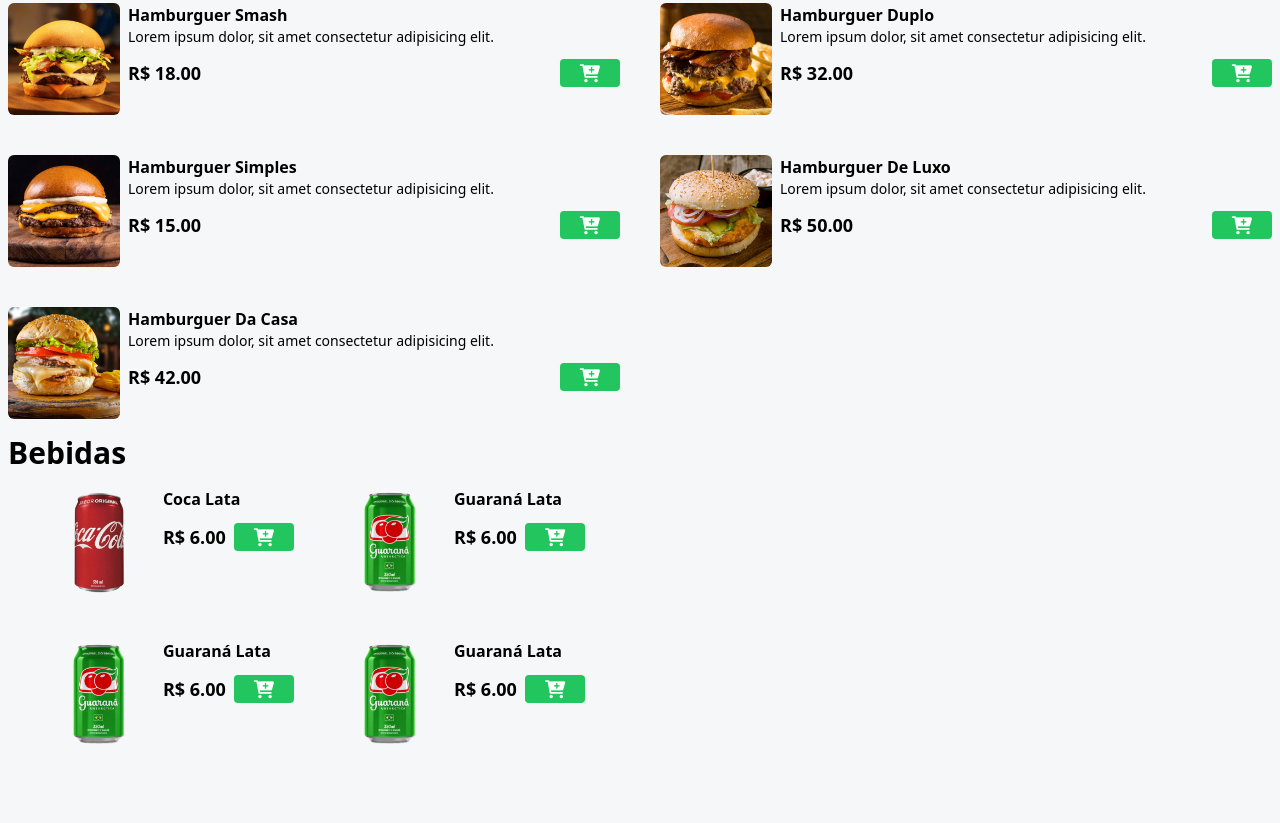
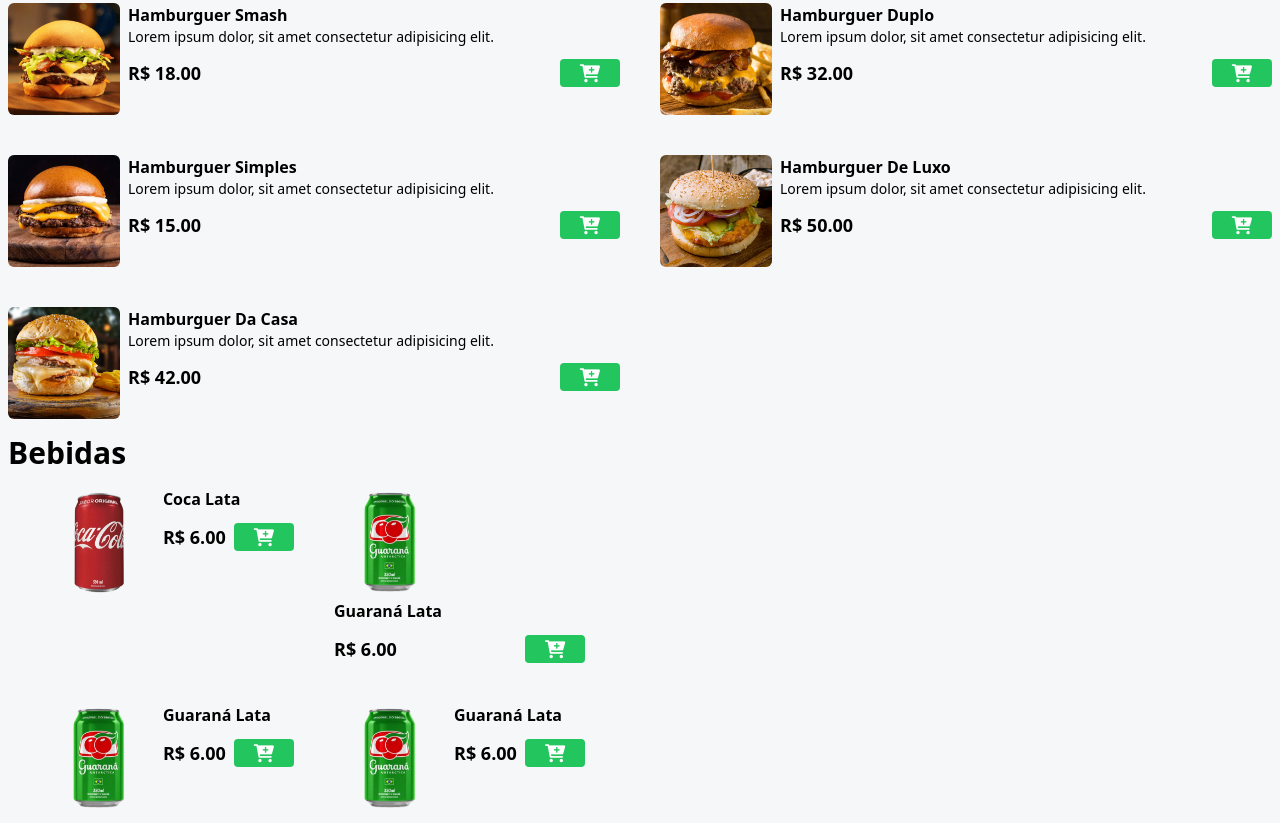
Before and after one commit to Emanuel0-tech/AJ-LANCHES-REMAKE, a website: page index.html in a window 1280 px wide. Shown: the part 565-1388 px from the top of the page. Before the commit the page ends 1324 px from the top, so only its background shows below. Drawn offline with nearby package versions, Linux system fonts and the light colour scheme.

Commit message:
Update index.html

```diff
--- a/index.html
+++ b/index.html
@@ -240,7 +240,7 @@
         <!-- FIM DO ITEM -->
 
         <!-- ITEM -->
-        <div class="flex gap-2 w-full">
+        <div class="w-full">
           <img
             src="./assets/refri-2.png"
             alt=""
```
